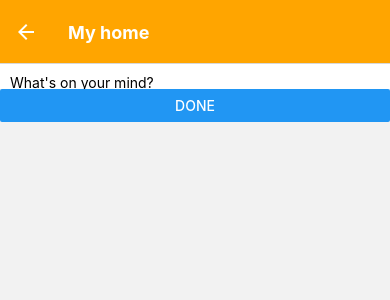
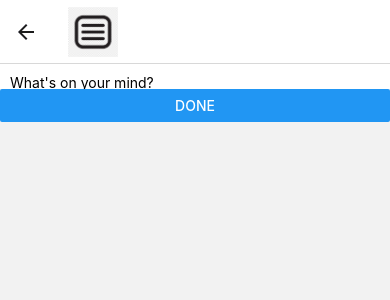
Before and after one commit to samuelhurtado20/react_native_navigation, a React Native app: screen / in a window 390 px wide. Both pictures are taken after a click on the button "CREATE POST". Shown: the top 300 px of the page. Built offline with nearby package versions, Linux system fonts and the light colour scheme.

Commit message:
Header button

```diff
--- a/App.tsx
+++ b/App.tsx
@@ -1,5 +1,5 @@
 import * as React from 'react'
-import { Text, TextInput, View, Button } from 'react-native'
+import { Text, TextInput, View, Button, Image } from 'react-native'
 import { NavigationContainer } from '@react-navigation/native'
 import { createNativeStackNavigator } from '@react-navigation/native-stack'
 
@@ -17,6 +17,10 @@ function HomeScreen({ navigation, route }) {
       <Text style={{ margin: 10 }}>Post: {route.params?.post}</Text>
     </View>
   )
+}
+
+function LogoTitle() {
+  return <Image style={{ width: 50, height: 50 }} source={require('./assets/icon-menu-hamburger-png-white.png')} />
 }
 
 function CreatePostScreen({ navigation, route }) {
@@ -55,30 +59,10 @@ export default function App() {
           name="Home"
           component={HomeScreen}
           options={{
-            title: 'My home',
-            headerStyle: {
-              backgroundColor: 'red'
-            },
-            headerTintColor: '#fff',
-            headerTitleStyle: {
-              fontWeight: 'bold'
-            }
+            headerRight: () => <Button onPress={() => alert('This is a button!')} title="Info" color="#fff" />
           }}
         />
-        <Stack.Screen
-          name="CreatePost"
-          component={CreatePostScreen}
-          options={{
-            title: 'My home',
-            headerStyle: {
-              backgroundColor: 'orange'
-            },
-            headerTintColor: '#fff',
-            headerTitleStyle: {
-              fontWeight: 'bold'
-            }
-          }}
-        />
+        <Stack.Screen name="CreatePost" component={CreatePostScreen} options={{ headerTitle: (props) => <LogoTitle {...props} /> }} />
       </Stack.Navigator>
     </NavigationContainer>
   )
```
Also changed, not shown: assets/icon-menu-hamburger-png-white.png (added).
